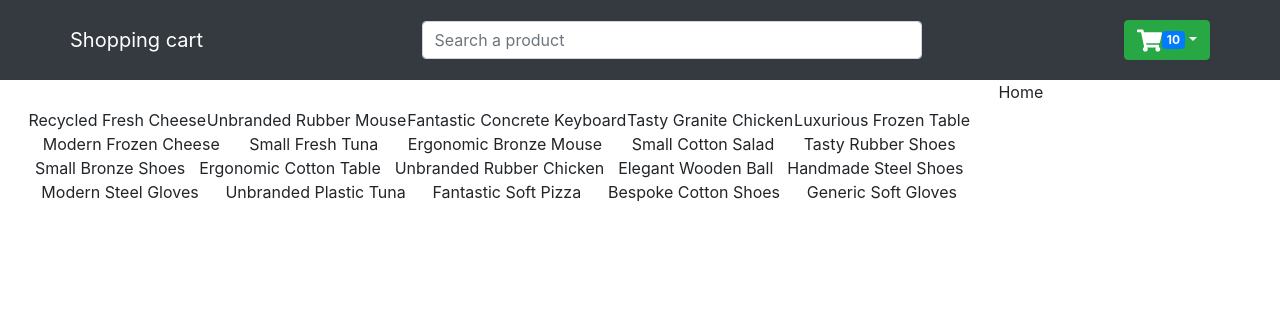
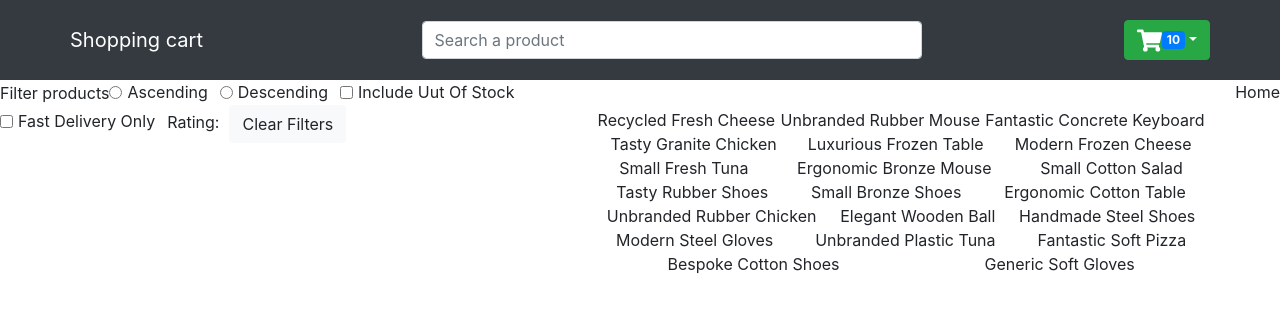
Before and after one commit to aswathyeg/reactHooks, a React (Create React App) app: page / in a window 1280 px wide. Shown: the top 310 px of the page. Built offline with nearby package versions, Linux system fonts and the light colour scheme.

Commit message:
added filters

```diff
--- a/src/components/shopping-context-reducer/Home.js
+++ b/src/components/shopping-context-reducer/Home.js
@@ -1,4 +1,6 @@
 import { CartState } from "./context/Context";
+import Filters from "./Filters";
+import SingleProduct from "./SingleProduct";
 import "./Styles.css";
 
 const Home = () => {
@@ -9,9 +11,10 @@ const Home = () => {
 
   return (
     <div className="home">
+      <Filters />
       <div className="productContainer">
         {products.map((prod) => (
-          <span>{prod.name}</span>
+          <SingleProduct prod={prod} key={prod.id} />
         ))}
       </div>
       <p>Home</p>
```
